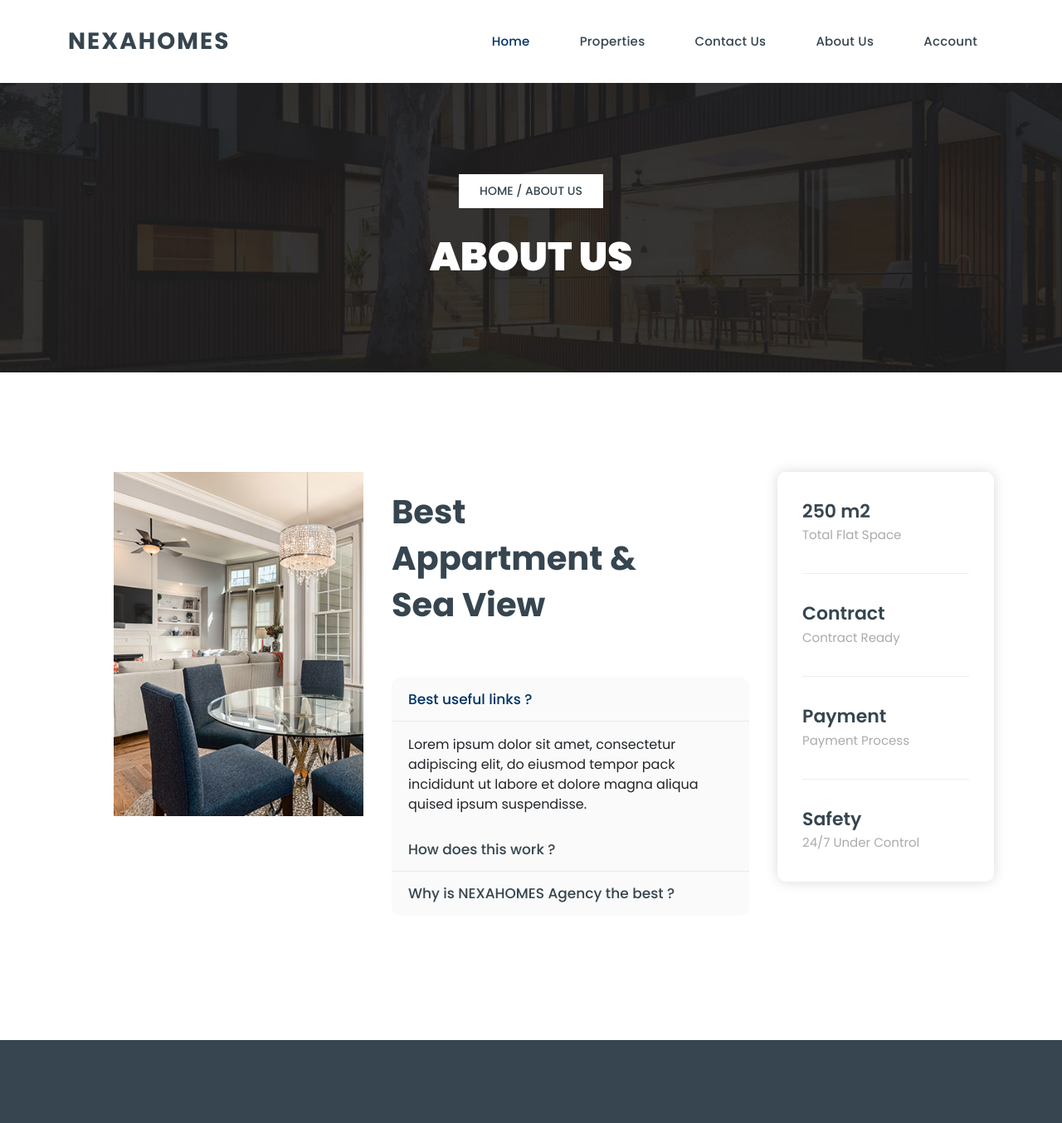
After one commit to IMSET-Sousse/nexahomes, a PHP site: page /about.php in a window 1280 px wide. The commit adds this page. Shown: the whole page at 83% size. Run offline with PHP 8.4, Linux system fonts and the light colour scheme; data comes from the database, SQL or seed files in the repository.

Commit message:
about-us

```diff
--- /dev/null
+++ b/about.php
@@ -0,0 +1,122 @@
+<?php
+
+   require_once('./dashbord/database.php');
+   require_once('./dashbord/scripts/productsManger.php');
+
+   $productsManger= new ProductsManager($conn);
+   $products = $productsManger->get();
+?>
+
+
+<!DOCTYPE html>
+<html lang="en">
+<head>
+    <script src="https://code.jquery.com/jquery-3.7.1.min.js" integrity="sha256-/JqT3SQfawRcv/BIHPThkBvs0OEvtFFmqPF/lYI/Cxo=" crossorigin="anonymous"></script>
+    <script src="https://cdnjs.cloudflare.com/ajax/libs/OwlCarousel2/2.3.4/owl.carousel.js" integrity="sha512-gY25nC63ddE0LcLPhxUJGFxa2GoIyA5FLym4UJqHDEMHjp8RET6Zn/SHo1sltt3WuVtqfyxECP38/daUc/WVEA==" crossorigin="anonymous" referrerpolicy="no-referrer"></script>
+    <link rel="stylesheet" href="https://cdnjs.cloudflare.com/ajax/libs/OwlCarousel2/2.3.4/assets/owl.carousel.css" integrity="sha512-UTNP5BXLIptsaj5WdKFrkFov94lDx+eBvbKyoe1YAfjeRPC+gT5kyZ10kOHCfNZqEui1sxmqvodNUx3KbuYI/A==" crossorigin="anonymous" referrerpolicy="no-referrer" />
+</head>
+<body>
+<?php require('./header.php') ?>
+<div class="page-heading header-text">
+        <div class="container">
+            <div class="row">
+                <div class="col-lg-12">
+                    <span class="breadcrumb"><a href="#">Home</a> / About US</span>
+                    <h3>About US</h3>
+                </div>
+            </div>
+        </div>
+    </div>
+
+    <div class="featured section">
+        <div class="container">
+            <div class="row">
+                <div class="col-lg-4">
+                    <div class="left-image">
+                        <img src="images/featured.jpg" alt="">
+                        <a href="property-details.html"><!--<img src="images/featured-icon.png" alt=""
+                                style="max-width: 60px; padding: 0px;">--></a>
+                    </div>
+                </div>
+                <div class="col-lg-5">
+                    <div class="section-heading">
+                        <h2>Best Appartment &amp; Sea view</h2>
+                    </div>
+                    <div class="accordion" id="accordionExample">
+                        <div class="accordion-item">
+                            <h2 class="accordion-header" id="headingOne">
+                                <button class="accordion-button" type="button" data-bs-toggle="collapse"
+                                    data-bs-target="#collapseOne" aria-expanded="true" aria-controls="collapseOne">
+                                    Best useful links ?
+                                </button>
+                            </h2>
+                            <div id="collapseOne" class="accordion-collapse collapse show" aria-labelledby="headingOne"
+                                data-bs-parent="#accordionExample">
+                                <div class="accordion-body">
+                                    Lorem ipsum dolor sit amet, consectetur adipiscing elit, do eiusmod tempor pack incididunt ut labore et dolore magna aliqua quised ipsum suspendisse.
+                                </div>
+                            </div>
+                        </div>
+                        <div class="accordion-item">
+                            <h2 class="accordion-header" id="headingTwo">
+                                <button class="accordion-button collapsed" type="button" data-bs-toggle="collapse"
+                                    data-bs-target="#collapseTwo" aria-expanded="false" aria-controls="collapseTwo">
+                                    How does this work ?
+                                </button>
+                            </h2>
+                            <div id="collapseTwo" class="accordion-collapse collapse" aria-labelledby="headingTwo"
+                                data-bs-parent="#accordionExample">
+                                <div class="accordion-body">
+                                    Lorem ipsum dolor sit amet, consectetur adipiscing elit, do eiusmod tempor pack incididunt ut labore et dolore magna aliqua quised ipsum suspendisse.
+                                </div>
+                            </div>
+                        </div>
+                        <div class="accordion-item">
+                            <h2 class="accordion-header" id="headingThree">
+                                <button class="accordion-button collapsed" type="button" data-bs-toggle="collapse"
+                                    data-bs-target="#collapseThree" aria-expanded="false" aria-controls="collapseThree">
+                                    Why is NEXAHOMES Agency the best ?
+                                </button>
+                            </h2>
+                            <div id="collapseThree" class="accordion-collapse collapse" aria-labelledby="headingThree"
+                                data-bs-parent="#accordionExample">
+                                <div class="accordion-body">
+                                    Lorem ipsum dolor sit amet, consectetur adipiscing elit, do eiusmod tempor pack incididunt ut labore et dolore magna aliqua quised ipsum suspendisse.
+                                </div>
+                            </div>
+                        </div>
+                    </div>
+                </div>
+                <div class="col-lg-3">
+                    <div class="info-table">
+                        <ul>
+                            <li>
+                                <!-- <img src="images/info-icon-01.png" alt="" style="max-width: 52px;"> -->
+                                <h4>250 m2<br><span>Total Flat Space</span></h4>
+                            </li>
+                            <li>
+                                <!-- <img src="images/info-icon-02.png" alt="" style="max-width: 52px;"> -->
+                                <h4>Contract<br><span>Contract Ready</span></h4>
+                            </li>
+                            <li>
+                                <!-- <img src="images/info-icon-03.png" alt="" style="max-width: 52px;"> -->
+                                <h4>Payment<br><span>Payment Process</span></h4>
+                            </li>
+                            <li>
+                                <!-- <img src="images/info-icon-04.png" alt="" style="max-width: 52px;"> -->
+                                <h4>Safety<br><span>24/7 Under Control</span></h4>
+                            </li>
+                        </ul>
+                    </div>
+                </div>
+            </div>
+        </div>
+    </div>
+
+    <?php require('./footer.php') ?>
+
+    <script src="js/custom.js"></script>
+
+</body>
+
+</html>
--- a/header.php
+++ b/header.php
@@ -26,6 +26,7 @@
                                 <li><a href="properties.php">Properties</a></li>
                                 <!-- <li><a href="property-details.php">Property Details</a></li> -->
                                 <li><a href="contact.php">Contact Us</a></li>
+                                <li><a href="about.php">About Us</a></li>
                                 <li><a href="account.php">Account</a></li>
                                 <!-- <li><a href="#"><i class="fa fa-calendar"></i> Schedule a visit</a></li> -->
                             </ul>
```
